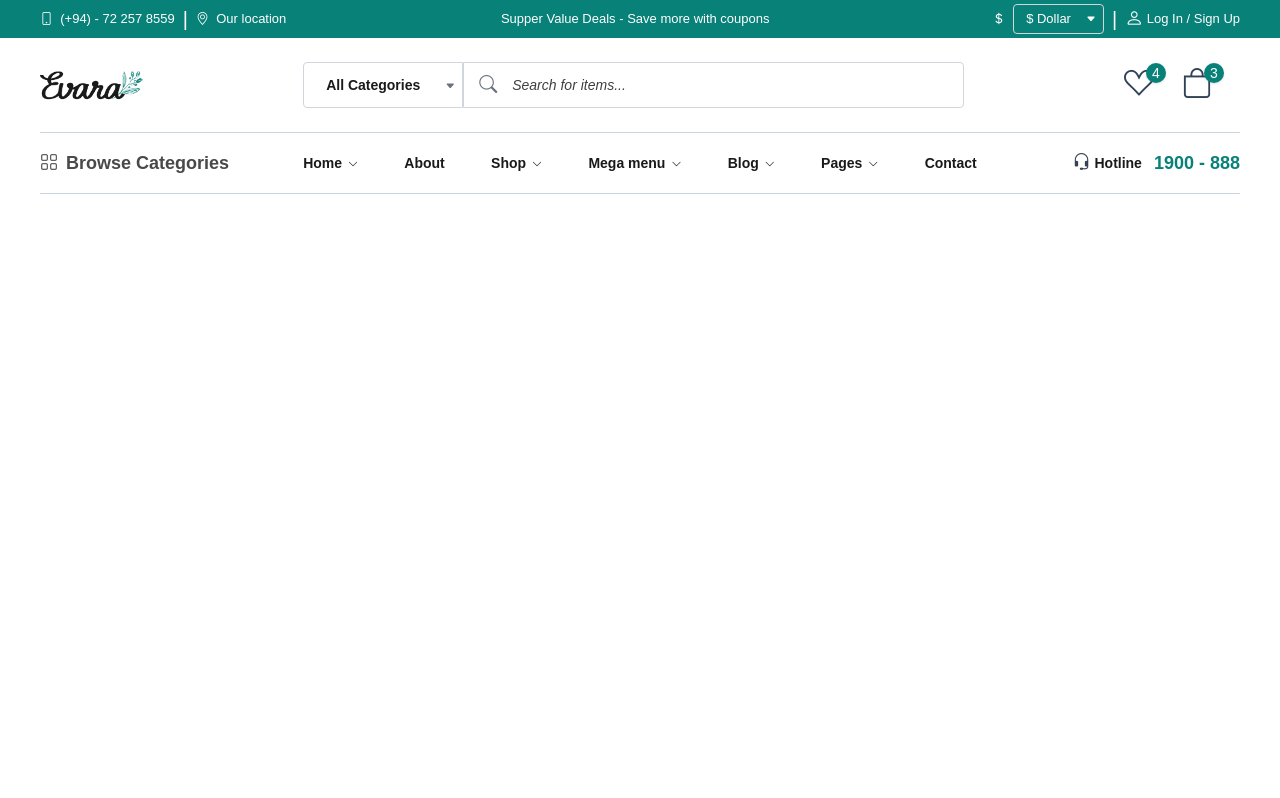
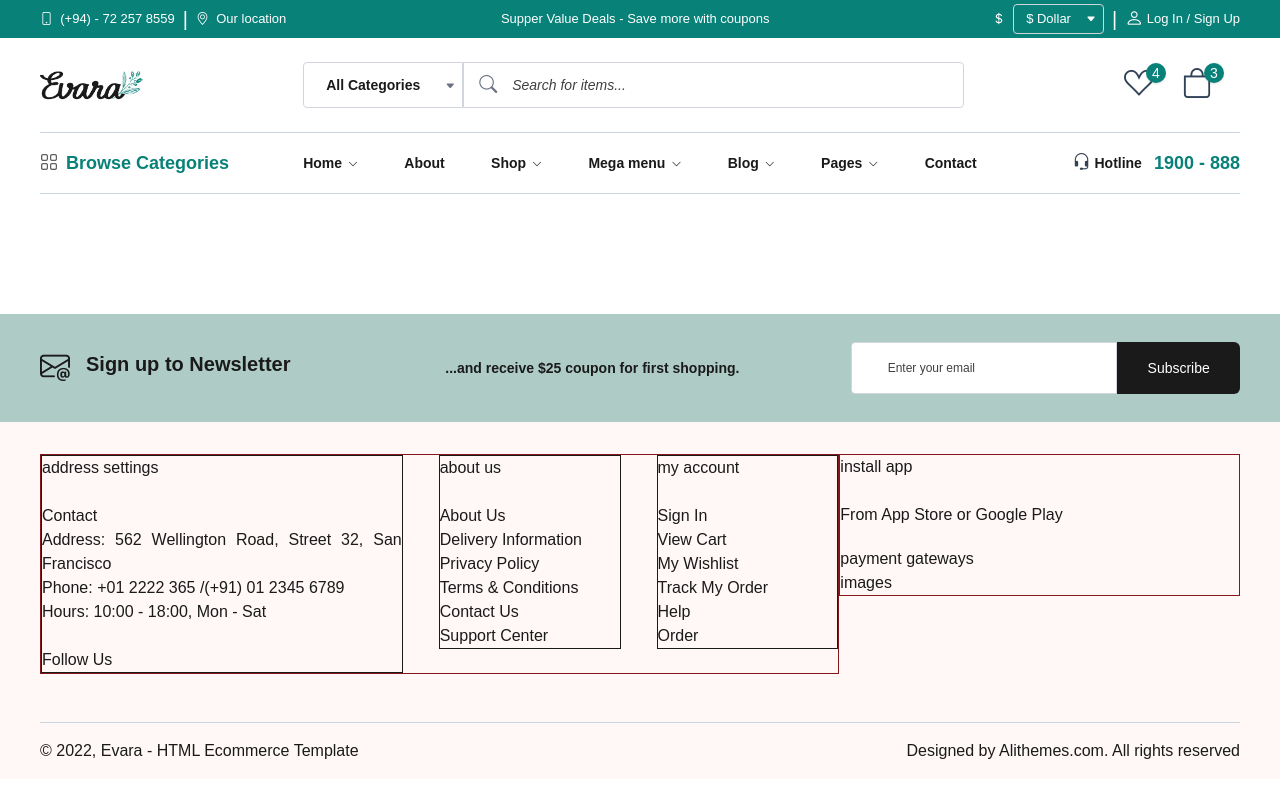
Before and after one commit to MU-Abdul-wahhab/wm-stores, an Angular app in the folder front-end/: page /home in a window 1280 px wide. Built offline with nearby package versions, Linux system fonts and the light colour scheme.

Commit message:
done footer layout

```diff
--- a/front-end/src/app/layout/footer/footer.component.css
+++ b/front-end/src/app/layout/footer/footer.component.css
@@ -0,0 +1,9 @@
+#subscribe-btn {
+    border-top-left-radius: 0 !important;
+    border-bottom-left-radius: 0 !important;
+}
+
+#search {
+    border-top-right-radius: 0 !important;
+    border-bottom-right-radius: 0 !important;
+}
--- a/front-end/src/app/layout/footer/footer.component.html
+++ b/front-end/src/app/layout/footer/footer.component.html
@@ -1 +1,98 @@
-<p> </p>
+<article class="w-full px-4 bg-[#aeccc5] py-7 text-primary-gray">
+    <div class="container mx-auto grid gap-4 grid-rows-2 sm:grid-cols-2 lg:grid-cols-3 lg:grid-rows-1">
+
+        <div class="w-full px-6 sm:px-0 sm:w-auto flex items-center lg:col-span-1">
+            <h3 class="text-xl font-semibold">
+                <i class="bi bi-envelope-at mr-4 text-3xl"></i>
+                <span class="align-top">Sign up to Newsletter</span>
+            </h3>
+        </div>
+
+        <div class="items-center hidden sm:flex lg:col-span-1">
+            <h3 class="text-sm font-semibold">
+                <span class="align-top">...and receive $25 coupon for first shopping.</span>
+            </h3>
+        </div>
+
+        <div class="w-full px-6 sm:px-0 lg:w-auto flex items-center col-span-2 lg:col-span-1">
+
+            <input type="text" id="search" required placeholder="Enter your email"
+                class="form-control pl-9 pr-5 py-4 bg-white text-xs h-full w-1/2" />
+
+            <button type="button" title="Subscribe" id="subscribe-btn"
+                class="btn text-white bg-primary-gray hover:bg-primary-green py-4 w-1/2">
+                Subscribe
+            </button>
+        </div>
+
+    </div>
+</article>
+
+<footer class="w-full px-4 bg-[#FFF8F7] pt-8 text-primary-gray">
+    <div class="container mx-auto">
+
+        <div class="flex flex-col lg:flex-row gap-9 lg:gap-0 items-start justify-between">
+
+            <div
+                class="flex flex-2 w-full lg:w-auto items-start justify-around lg:justify-between flex-col md:flex-row gap-9 border border-red-900">
+                <div class="flex-2 flex flex-col items-start border text-justify">
+                    <p>address settings</p>
+                    <br>
+                    <p>Contact</p>
+                    <p>Address: 562 Wellington Road, Street 32, San Francisco</p>
+                    <p>Phone: +01 2222 365 /(+91) 01 2345 6789</p>
+                    <p>Hours: 10:00 - 18:00, Mon - Sat</p>
+                    <br>
+                    <p>Follow Us</p>
+                </div>
+
+                <div class="flex-1 flex flex-col items-start border text-justify">
+                    <p>about us</p>
+                    <br>
+                    <p>About Us</p>
+                    <p>Delivery Information</p>
+                    <p>Privacy Policy</p>
+                    <p>Terms & Conditions</p>
+                    <p>Contact Us</p>
+                    <p>Support Center</p>
+                </div>
+
+                <div class="flex-1 flex flex-col items-start border text-justify">
+                    <p>my account</p>
+                    <br>
+                    <p>Sign In</p>
+                    <p>View Cart</p>
+                    <p>My Wishlist</p>
+                    <p>Track My Order</p>
+                    <p>Help</p>
+                    <p>Order</p>
+                </div>
+            </div>
+
+            <div class="flex flex-1 w-full lg:w-auto lg:flex-col items-start space-y-5 border border-red-900">
+
+                <div class="flex-2 lg:flex-1 flex flex-col items-start text-justify">
+                    install app
+                    <br>
+                    <br>
+                    From App Store or Google Play
+                </div>
+
+                <div class="flex-1 flex flex-col items-start text-justify">
+                    payment gateways
+                    <br>
+                    images
+                </div>
+            </div>
+
+        </div>
+
+        <br><br>
+
+        <div class="flex items-center justify-between border-t border-t-slate-300 py-4">
+            <p>© 2022, Evara - HTML Ecommerce Template</p>
+            <p>Designed by Alithemes.com. All rights reserved</p>
+        </div>
+
+    </div>
+</footer>
--- a/front-end/src/app/layout/header/header.component.html
+++ b/front-end/src/app/layout/header/header.component.html
@@ -157,7 +157,7 @@
           <div class="dropdown-trigger text-primary-gray font-bold text-sm hover:text-primary-green duration-150">
             <div class="cursor-pointer appearance-none pr-4 flex items-center space-x-2">
               <i class="bi bi-grid text-secondary-gray text-lg font-bold"></i>
-              <p class="text-secondary-gray text-lg font-semibold">Browse Categories</p>
+              <p class="text-primary-green text-lg font-semibold">Browse Categories</p>
             </div>
           </div>
 
--- a/front-end/src/app/layout/header/header.component.ts
+++ b/front-end/src/app/layout/header/header.component.ts
@@ -5,7 +5,6 @@ import {DropdownComponent} from '../../shared/components/dropdown/dropdown.compo
 import {CustomSelectComponent} from "../../shared/components/custom-select/custom-select.component";
 import {PreviewComponent} from "../../features/cart/preview/preview.component";
 import {HamburgerComponent} from '../../shared/components/hamburger/hamburger.component';
-import {NavSidebarComponent} from "../nav-sidebar/nav-sidebar.component";
 
 @Component({
   selector: 'app-header',
@@ -13,7 +12,7 @@ import {NavSidebarComponent} from "../nav-sidebar/nav-sidebar.component";
   templateUrl: './header.component.html',
   styleUrl: './header.component.css',
   host: {
-    'class': 'sticky top-0'
+    'class': 'sticky top-0 z-50'
   }
 })
 export class HeaderComponent implements OnInit {
--- a/front-end/src/app/layout/layout.component.html
+++ b/front-end/src/app/layout/layout.component.html
@@ -2,4 +2,5 @@
 @if(isAuthenticated()){
   <p>U Can access authorized pages..</p>
 }
+<br/><br/><br/><br/>
 <app-footer />
--- a/front-end/src/app/layout/nav-sidebar/nav-sidebar.component.html
+++ b/front-end/src/app/layout/nav-sidebar/nav-sidebar.component.html
@@ -24,7 +24,7 @@
   </div>
 
   <div class="py-6">
-    <app-dropdown [noneAbsouluteSelect]="true"  triggerElement="click" width="min-w-56" position="left" #category>
+    <app-dropdown [noneAbsoluteSelect]="true"  triggerElement="click" width="min-w-56" position="left" #category>
       <div class="dropdown-trigger text-primary-gray font-bold text-sm hover:text-primary-green duration-150">
         <div class="cursor-pointer appearance-none pr-4 flex items-center space-x-2">
           <i class="bi bi-grid text-secondary-gray text-2xl font-bold"></i>
@@ -44,7 +44,7 @@
   <ul class="w-full flex flex-col space-y-3 justify-around items-start">
 
     <li class="w-full flex items-center justify-between pb-3 border-b border-b-slate-300">
-      <app-dropdown class="w-full" [noneAbsouluteSelect]="true" triggerElement="click" width="min-w-56" position="left" #home>
+      <app-dropdown class="w-full" [noneAbsoluteSelect]="true" triggerElement="click" width="min-w-56" position="left" #home>
         <div
           class="dropdown-trigger w-full flex items-center justify-between text-primary-gray font-semibold text-base  hover:text-primary-green duration-150">
 
@@ -68,7 +68,7 @@
     </li>
 
     <li class="w-full flex items-center justify-between pb-3 border-b border-b-slate-300">
-      <app-dropdown class="w-full" [noneAbsouluteSelect]="true" triggerElement="click" width="min-w-56" position="left" #shop>
+      <app-dropdown class="w-full" [noneAbsoluteSelect]="true" triggerElement="click" width="min-w-56" position="left" #shop>
         <div
           class="dropdown-trigger w-full flex items-center justify-between text-primary-gray font-semibold text-base  hover:text-primary-green duration-150">
 
@@ -92,7 +92,7 @@
     </li>
 
     <li class="w-full flex items-center justify-between pb-3 border-b border-b-slate-300">
-      <app-dropdown class="w-full" [noneAbsouluteSelect]="true" triggerElement="click" width="min-w-56" position="left" #mega>
+      <app-dropdown class="w-full" [noneAbsoluteSelect]="true" triggerElement="click" width="min-w-56" position="left" #mega>
         <div
           class="dropdown-trigger w-full flex items-center justify-between text-primary-gray font-semibold text-base  hover:text-primary-green duration-150">
 
@@ -116,7 +116,7 @@
     </li>
 
     <li class="w-full flex items-center justify-between pb-3 border-b border-b-slate-300">
-      <app-dropdown class="w-full" [noneAbsouluteSelect]="true" triggerElement="click" width="min-w-56" position="left" #blog>
+      <app-dropdown class="w-full" [noneAbsoluteSelect]="true" triggerElement="click" width="min-w-56" position="left" #blog>
         <div
           class="dropdown-trigger w-full flex items-center justify-between text-primary-gray font-semibold text-base  hover:text-primary-green duration-150">
 
@@ -140,7 +140,7 @@
     </li>
 
     <li class="w-full flex items-center justify-between pb-3 border-b border-b-slate-300">
-      <app-dropdown class="w-full" [noneAbsouluteSelect]="true" triggerElement="click" width="min-w-56" position="left" #pages>
+      <app-dropdown class="w-full" [noneAbsoluteSelect]="true" triggerElement="click" width="min-w-56" position="left" #pages>
         <div
           class="dropdown-trigger w-full flex items-center justify-between text-primary-gray font-semibold text-base  hover:text-primary-green duration-150">
 
@@ -164,7 +164,7 @@
     </li>
 
     <li class="w-full flex items-center justify-between pb-3 border-b border-b-slate-300">
-      <app-dropdown class="w-full" [noneAbsouluteSelect]="true" triggerElement="click" width="min-w-56" position="left" #currency>
+      <app-dropdown class="w-full" [noneAbsoluteSelect]="true" triggerElement="click" width="min-w-56" position="left" #currency>
         <div
           class="dropdown-trigger w-full flex items-center justify-between text-primary-gray font-semibold text-base  hover:text-primary-green duration-150">
 
--- a/front-end/src/app/shared/components/dropdown/dropdown.component.html
+++ b/front-end/src/app/shared/components/dropdown/dropdown.component.html
@@ -8,8 +8,8 @@
   <!-- Dropdown Content -->
   @if (isOpen()) {
     <div [ngClass]="{
-    'absolute top-full mt-1 bg-white shadow-lg rounded-md border border-gray-200 py-3 px-4': !noneAbsouluteSelect()
-    }" class="z-50"
+    'absolute top-full mt-1 bg-white shadow-lg rounded-md border border-gray-200 py-3 px-4': !noneAbsoluteSelect()
+    }" class="z-50 origin-top"
          [class]="width()" [class.left-0]="position() === 'left'" [class.right-0]="position() === 'right'"
          [class.left-1-2]="position() === 'center'" [class.transform]="position() === 'center'"
          [class.-translate-x-1-2]="position() === 'center'" [@dropdownAnimation]>
--- a/front-end/src/app/shared/components/dropdown/dropdown.component.ts
+++ b/front-end/src/app/shared/components/dropdown/dropdown.component.ts
@@ -12,11 +12,11 @@ import {NgClass} from '@angular/common';
   animations: [
     trigger('dropdownAnimation', [
       transition(':enter', [
-        style({opacity: 0, transform: 'translateY(20px) scale(0.95)'}),
-        animate('150ms ease-out', style({opacity: 1, transform: 'translateY(0) scale(1)'})),
+        style({ opacity: 0, transform: 'scaleY(0)' }),
+        animate('350ms ease-out', style({ opacity: 1, transform: 'scaleY(1)' })),
       ]),
       transition(':leave', [
-        animate('100ms ease-in', style({opacity: 0, transform: 'translateY(20px) scale(0.95)'})),
+        animate('350ms ease-in', style({ opacity: 0, transform: 'scaleY(0)' })),
       ]),
     ]),
   ],
@@ -29,7 +29,7 @@ export class DropdownComponent {
   triggerElement = input<'hover' | 'click'>('hover');
   position = input<'left' | 'right' | 'center'>('left');
   width = input<string>('min-w-56');
-  noneAbsouluteSelect = input<boolean>(false);
+  noneAbsoluteSelect = input<boolean>(false);
 
   options = input<string[]>([]);
 
--- a/front-end/src/styles.css
+++ b/front-end/src/styles.css
@@ -42,6 +42,10 @@ input.ng-invalid.ng-touched.ng-dirty {
 }
 
 /* Buttons */
+.btn {
+  @apply text-sm rounded-md hover:shadow-sm hover:-translate-y-1 cursor-pointer transition duration-200;
+}
+
 .btn-primary {
   @apply text-sm text-white bg-primary-green border-hover-green rounded-md hover:bg-hover-green hover:shadow-sm hover:-translate-y-1 cursor-pointer transition duration-200;
 }
```
